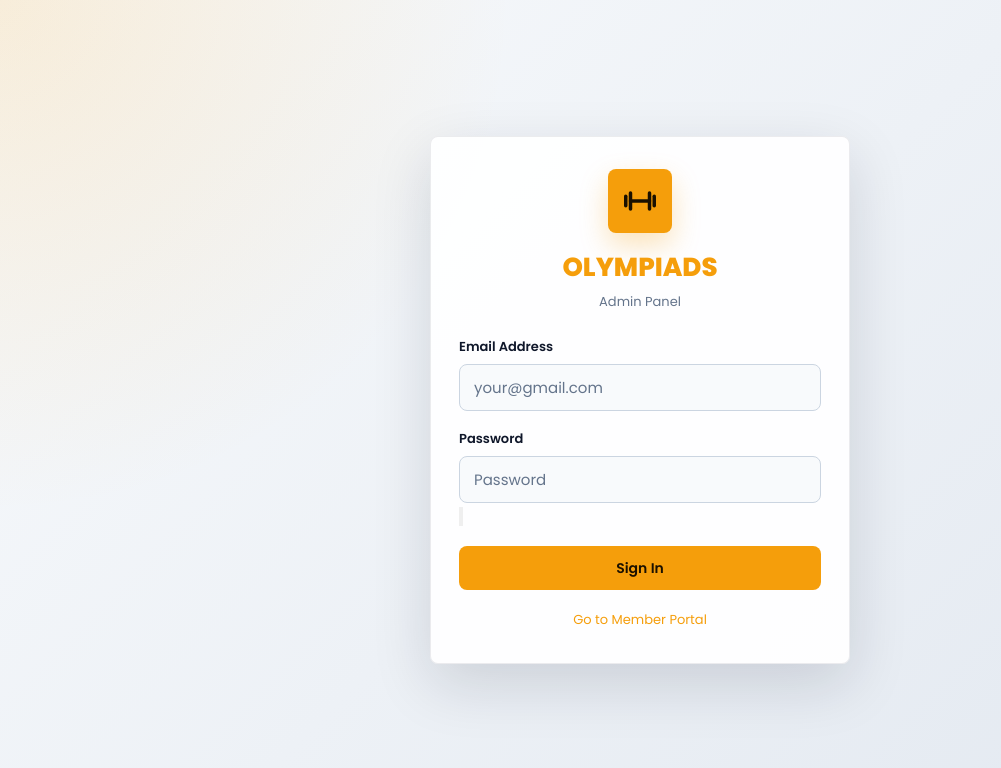
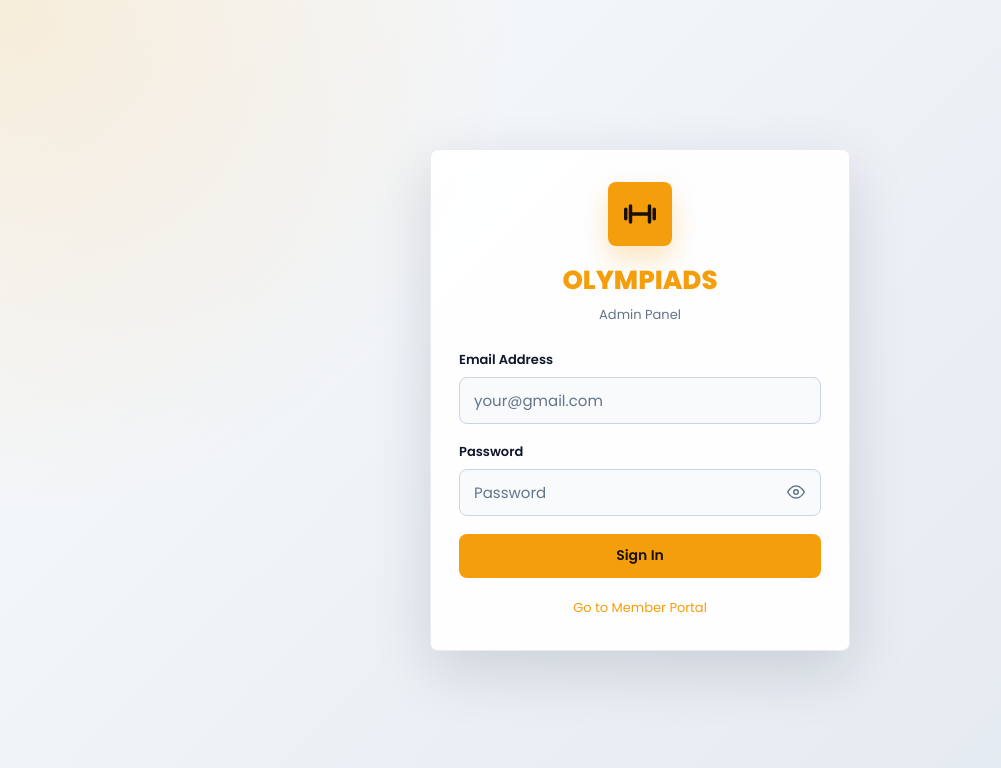
Before and after one commit to olympiadsgym/olympiads, a Django app: page /gym-mgmt-2026/ in a window 1280 px wide. Shown: the top 768 px of the page, without its empty margins (0-1001 px from the left). Run offline with Django 5.2, Linux system fonts and the light colour scheme; parts of the project's set-up code (start-up, migrations or seed data) failed here and were passed over.

Commit message:
fix: add missing pw-wrap CSS and togglePw JS for eye icon toggle

```diff
--- a/static/css/main.css
+++ b/static/css/main.css
@@ -657,3 +657,43 @@ a:hover { text-decoration:underline; }
     padding: 10px 12px;
   }
 }
+
+/* ── Password visibility toggle ───────────────────────────── */
+.pw-wrap {
+  position: relative;
+  display: flex;
+  align-items: center;
+}
+
+.pw-wrap .form-input {
+  padding-right: 44px;
+  width: 100%;
+}
+
+.pw-toggle {
+  position: absolute;
+  right: 12px;
+  top: 50%;
+  transform: translateY(-50%);
+  background: none;
+  border: none;
+  padding: 4px;
+  cursor: pointer;
+  color: var(--text-muted, #9ca3af);
+  display: flex;
+  align-items: center;
+  justify-content: center;
+  border-radius: 4px;
+  transition: color 0.15s;
+  line-height: 0;
+}
+
+.pw-toggle:hover {
+  color: var(--accent, #6366f1);
+}
+
+.pw-toggle svg {
+  width: 18px;
+  height: 18px;
+  pointer-events: none;
+}
--- a/static/js/main.js
+++ b/static/js/main.js
@@ -177,3 +177,16 @@ document.addEventListener('DOMContentLoaded', function () {
   setInterval(checkMidnight, 60000); // Check every minute
 
 });
+
+/* ── Password visibility toggle (global, outside DOMContentLoaded) ── */
+function togglePw(inputId, btn) {
+  var input = document.getElementById(inputId);
+  if (!input) return;
+  var isHidden = input.type === 'password';
+  input.type = isHidden ? 'text' : 'password';
+  var eyeOn  = btn.querySelector('.eye-icon');
+  var eyeOff = btn.querySelector('.eye-off-icon');
+  if (eyeOn)  eyeOn.style.display  = isHidden ? 'none' : '';
+  if (eyeOff) eyeOff.style.display = isHidden ? ''     : 'none';
+  btn.setAttribute('aria-label', isHidden ? 'Hide password' : 'Show password');
+}
```
